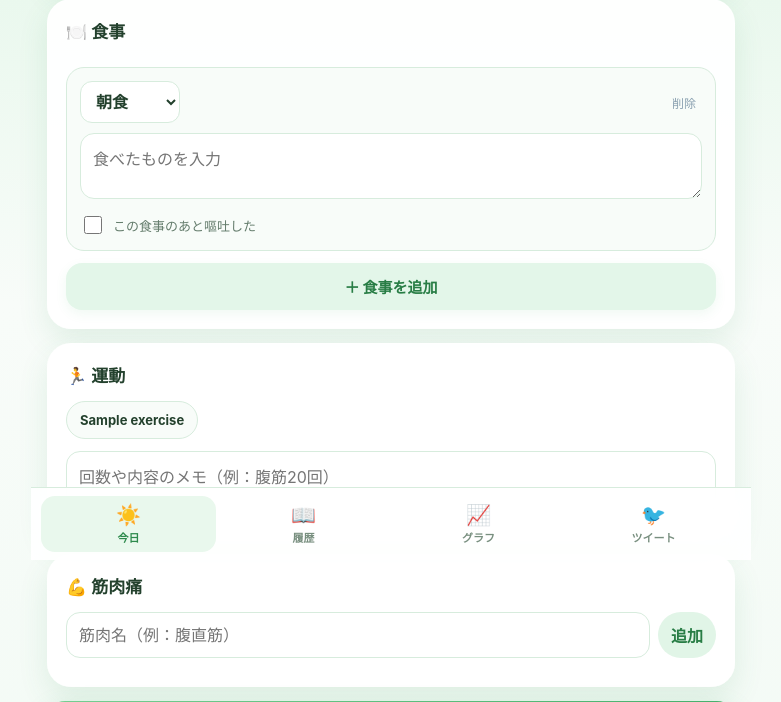
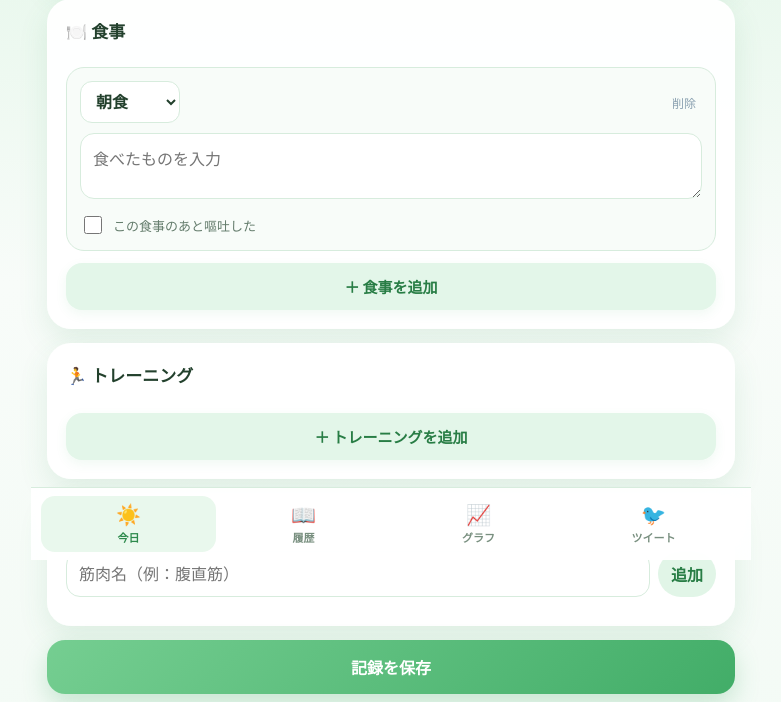
Before and after one commit to k2chanxmx-cloud/AquaDiet, a Flask app: template templates/index.html in a window 1280 px wide. Shown: the part 240-942 px from the top of the page, without its empty margins (249-1030 px from the left). Run offline with Flask 3, Linux system fonts and the light colour scheme; the template is opened without the code that fills it: most values are stand-ins (such as "Sample title", 1, 10 or a date in 2020).

Commit message:
Add files via upload

```diff
--- a/app.py
+++ b/app.py
@@ -24,7 +24,7 @@ client = OpenAI(
 ) if OPENAI_API_KEY else None
 
 MEAL_ORDER = {"朝食": 1, "昼食": 2, "夕飯": 3, "夜食": 4, "間食": 5}
-EXERCISES = ["腹筋", "腹斜筋", "スクワット", "ジム", "パーソナル"]
+EXERCISES = ["腹筋", "腹斜筋", "スクワット", "ランニング", "ジム", "パーソナル"]
 
 
 def ensure_db():
@@ -73,8 +73,16 @@ def build_tweet_text(selected_date, weight, meals, exercises, soreness):
     for e in exercises or []:
         name = (e.get("exercise_type") or "").strip()
         memo = (e.get("memo") or "").strip()
+        amount = e.get("amount")
+        unit = (e.get("unit") or ("分" if name == "ランニング" else "回")).strip()
+
         if name:
-            ex_texts.append(name + (f" {memo}" if memo else ""))
+            amount_text = f"{amount}{unit}" if amount not in (None, "") else ""
+            detail = "".join([
+                f" {amount_text}" if amount_text else "",
+                f" {memo}" if memo else ""
+            ])
+            ex_texts.append(name + detail)
 
     if ex_texts:
         lines.append("🏃" + "・".join(ex_texts))
@@ -205,12 +213,25 @@ def save_day():
     exercise_rows = []
     for e in exercises:
         etype = e.get("exercise_type")
-        if etype in EXERCISES and e.get("done"):
+        amount = e.get("amount")
+        unit = (e.get("unit") or ("分" if etype == "ランニング" else "回")).strip()
+        memo = (e.get("memo") or "").strip()
+
+        if etype in EXERCISES:
+            try:
+                amount_value = int(amount) if amount not in (None, "") else None
+            except (TypeError, ValueError):
+                amount_value = None
+
+            # 種目だけ選んだ行も保存可能。回数/分は未入力でもOK。
             exercise_rows.append({
                 "log_date": selected_date,
                 "exercise_type": etype,
-                "memo": (e.get("memo") or "").strip()
+                "amount": amount_value,
+                "unit": unit,
+                "memo": memo
             })
+
     if exercise_rows:
         supabase.table("exercise_logs").insert(exercise_rows).execute()
 
@@ -272,8 +293,15 @@ def ai_comment():
             }
             for m in meals
         ],
-        "exercises": [e.get("exercise_type") for e in exercises],
-        "exercise_memos": [e.get("memo") for e in exercises if e.get("memo")],
+        "exercises": [
+            {
+                "type": e.get("exercise_type"),
+                "amount": e.get("amount"),
+                "unit": e.get("unit"),
+                "memo": e.get("memo")
+            }
+            for e in exercises
+        ],
         "muscle_soreness": [s.get("muscle_name") for s in soreness],
     }
 
--- a/schema.sql
+++ b/schema.sql
@@ -44,3 +44,19 @@ create table if not exists tweet_logs (
 );
 
 create index if not exists idx_tweet_date on tweet_logs(log_date);
+
+
+-- v5: 運動記録を「種目 + 回数/分」で保存
+alter table exercise_logs
+  add column if not exists amount integer;
+
+alter table exercise_logs
+  add column if not exists unit text;
+
+-- 既存のexercise_type CHECK制約がある場合は作り直す
+alter table exercise_logs
+  drop constraint if exists exercise_logs_exercise_type_check;
+
+alter table exercise_logs
+  add constraint exercise_logs_exercise_type_check
+  check (exercise_type in ('腹筋','腹斜筋','スクワット','ランニング','ジム','パーソナル'));
--- a/templates/index.html
+++ b/templates/index.html
@@ -7,7 +7,7 @@
   <meta name="theme-color" content="#8ed6a4">
   <title>AquaDiet</title>
   <link rel="manifest" href="/static/manifest.json?v=final2">
-  <link rel="stylesheet" href="/static/style.css?v=tweet4">
+  <link rel="stylesheet" href="/static/style.css?v=training5">
   <script src="https://cdn.jsdelivr.net/npm/chart.js"></script>
 
   <style>
@@ -276,6 +276,72 @@
     .tweet-history-row span{display:block;font-size:13px;line-height:1.6;}
   </style>
 
+
+  <style id="exercise-row-ui-v5">
+    .exercise-item{
+      background:#f8fcf9;
+      border:1px solid #d7ecdd;
+      border-radius:18px;
+      padding:13px;
+      margin-top:10px;
+    }
+    .exercise-top{
+      display:flex;
+      align-items:center;
+      justify-content:space-between;
+      gap:10px;
+      margin-bottom:10px;
+    }
+    .exercise-type{
+      border:1px solid #d7ecdd;
+      background:#fff;
+      color:#23412d;
+      border-radius:12px;
+      padding:9px 34px 9px 11px;
+      font-weight:800;
+    }
+    .exercise-amount-row{
+      display:flex;
+      align-items:center;
+      gap:8px;
+      margin-bottom:10px;
+    }
+    .exercise-amount{
+      width:120px;
+      border:1px solid #d7ecdd;
+      background:#fff;
+      border-radius:14px;
+      padding:12px;
+      color:#23412d;
+      font-size:16px;
+    }
+    .exercise-unit{
+      font-weight:900;
+      color:#3d8b57;
+    }
+    .exercise-memo{
+      width:100%;
+      border:1px solid #d7ecdd;
+      background:#fff;
+      border-radius:14px;
+      padding:12px;
+      color:#23412d;
+    }
+    .exercise-add-button{
+      width:100%;
+      margin-top:12px;
+      border:0;
+      border-radius:16px;
+      background:#e3f6e9;
+      color:#287d45;
+      padding:13px 16px;
+      font-weight:900;
+      font-size:15px;
+      text-align:center;
+      box-shadow:0 4px 12px rgba(66,173,104,.08);
+    }
+  </style>
+
 </head>
 <body>
   <main class="app-shell">
@@ -309,16 +375,13 @@
       </section>
 
       <section class="card">
-        <h2>🏃 運動</h2>
-        <div class="exercise-grid">
-          {% for ex in exercises %}
-          <label class="check-pill">
-            <input type="checkbox" class="exercise-check" value="{{ ex }}">
-            <span>{{ ex }}</span>
-          </label>
-          {% endfor %}
+        <div class="section-head">
+          <h2>🏃 トレーニング</h2>
         </div>
-        <textarea id="exerciseMemo" rows="2" placeholder="回数や内容のメモ（例：腹筋20回）"></textarea>
+
+        <div id="exerciseList"></div>
+
+        <button class="exercise-add-button" type="button" onclick="addExercise()">＋ トレーニングを追加</button>
       </section>
 
       <section class="card">
@@ -452,14 +515,8 @@ async function loadDay() {
   document.getElementById("mealList").innerHTML = "";
   (data.meals?.length ? data.meals : [{}]).forEach(addMeal);
 
-  document.querySelectorAll(".exercise-check").forEach(c => c.checked = false);
-  let memos = [];
-  (data.exercises || []).forEach(e => {
-    const box = [...document.querySelectorAll(".exercise-check")].find(x => x.value === e.exercise_type);
-    if (box) box.checked = true;
-    if (e.memo) memos.push(e.memo);
-  });
-  document.getElementById("exerciseMemo").value = [...new Set(memos)].join(" / ");
+  document.getElementById("exerciseList").innerHTML = "";
+  (data.exercises?.length ? data.exercises : [{}]).forEach(addExercise);
 
   soreness = (data.soreness || []).map(x => x.muscle_name);
   renderSoreness();
@@ -489,18 +546,82 @@ function collectMeals() {
   }));
 }
 
+
+const exerciseTypes = ["腹筋","腹斜筋","スクワット","ランニング","ジム","パーソナル"];
+
+function exerciseCard(data={}) {
+  const selectedType = data.exercise_type || "腹筋";
+  const options = exerciseTypes.map(x =>
+    `<option ${x === selectedType ? "selected" : ""}>${x}</option>`
+  ).join("");
+
+  const div = document.createElement("div");
+  div.className = "exercise-item";
+
+  div.innerHTML = `
+    <div class="exercise-top">
+      <select class="exercise-type" onchange="updateExerciseUnit(this)">
+        ${options}
+      </select>
+      <button type="button" class="delete-button" onclick="this.closest('.exercise-item').remove()">削除</button>
+    </div>
+
+    <div class="exercise-amount-row">
+      <input
+        class="exercise-amount"
+        type="number"
+        min="0"
+        inputmode="numeric"
+        placeholder="${selectedType === "ランニング" ? "時間" : "回数"}"
+        value="${data.amount ?? ""}"
+      >
+      <span class="exercise-unit">${data.unit || (selectedType === "ランニング" ? "分" : "回")}</span>
+    </div>
+
+    <input
+      class="exercise-memo"
+      type="text"
+      placeholder="メモ（任意）"
+      value="${escapeHtml(data.memo || "")}"
+    >
+  `;
+
+  return div;
+}
+
+function addExercise(data={}) {
+  document.getElementById("exerciseList").appendChild(exerciseCard(data));
+}
+
+function updateExerciseUnit(select) {
+  const row = select.closest(".exercise-item");
+  const unit = row.querySelector(".exercise-unit");
+  const amount = row.querySelector(".exercise-amount");
+
+  if (select.value === "ランニング") {
+    unit.textContent = "分";
+    amount.placeholder = "時間";
+  } else {
+    unit.textContent = "回";
+    amount.placeholder = "回数";
+  }
+}
+
+function collectExercises() {
+  return [...document.querySelectorAll(".exercise-item")].map(row => ({
+    exercise_type: row.querySelector(".exercise-type").value,
+    amount: row.querySelector(".exercise-amount").value,
+    unit: row.querySelector(".exercise-unit").textContent.trim(),
+    memo: row.querySelector(".exercise-memo").value.trim()
+  })).filter(x => x.exercise_type);
+}
+
 async function saveDay(showAlert=true) {
-  const selected = [...document.querySelectorAll(".exercise-check")];
-  const memo = document.getElementById("exerciseMemo").value.trim();
   const body = {
     date: document.getElementById("datePicker").value,
     weight: document.getElementById("weight").value,
     meals: collectMeals(),
-    exercises: selected.map(x => ({
-      exercise_type: x.value,
-      done: x.checked,
-      memo: x.checked ? memo : ""
-    })),
+    exercises: collectExercises(),
     soreness
   };
 
```
Also changed, not shown: README.md.
